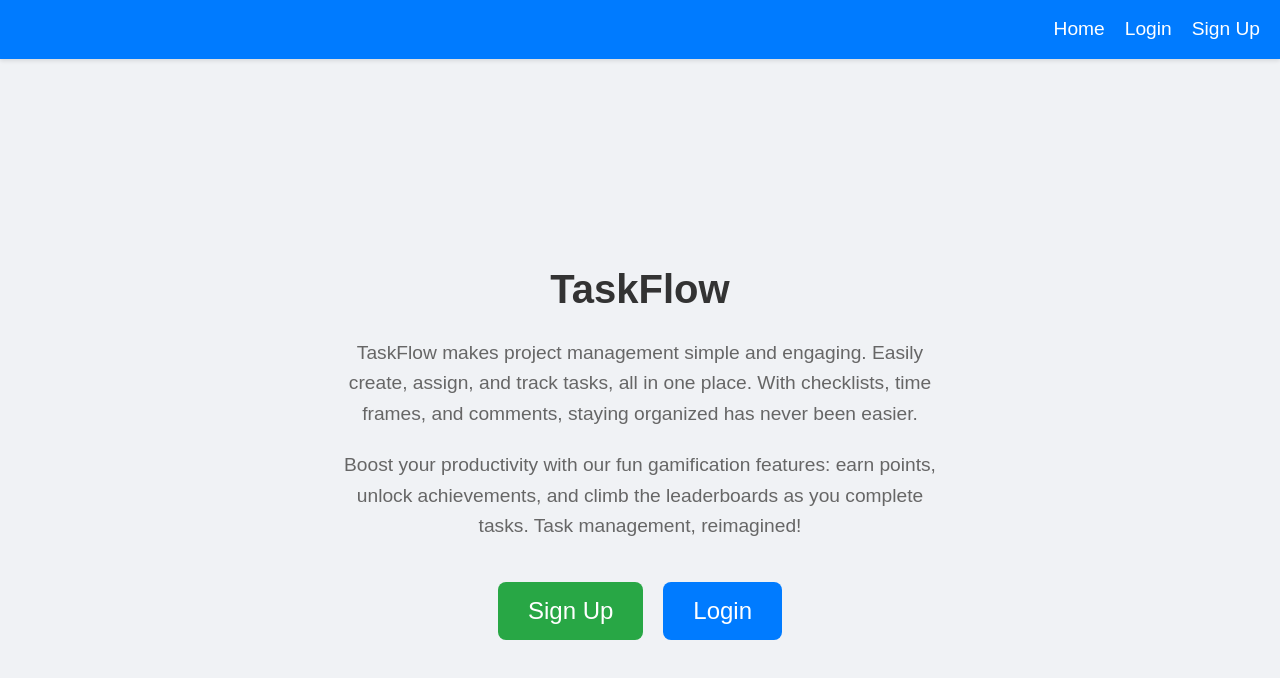
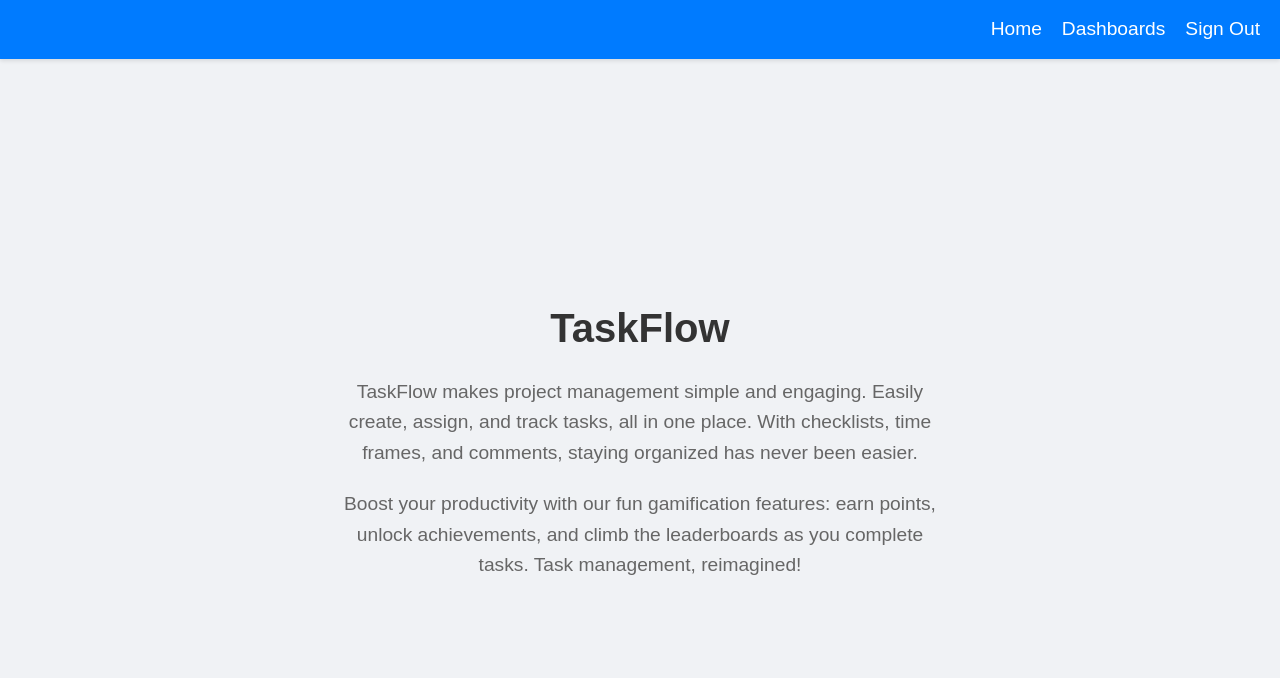
Before and after one commit to Ethan-Passino/WebDesign-Project, a React (Create React App) app in the folder src/frontend/: page / in a window 1280 px wide. Shown: the top 678 px of the page. Built offline with nearby package versions, Linux system fonts and the light colour scheme; sample sign-in values are in the browser's storage.

Commit message:
Login Persists

```diff
--- a/src/frontend/src/pages/App.tsx
+++ b/src/frontend/src/pages/App.tsx
@@ -2,85 +2,59 @@ import { BrowserRouter as Router, Routes, Route, Link, Navigate } from 'react-ro
 import Login from './Login/Login';
 import Signup from './Signup/Signup';
 import Dashboard from './Dashboard/Dashboard';
-import { useState } from 'react';
+import DashboardSelection from './DashboardSelection/DashboardSelection';
+import Home from './Home'
+import { AuthProvider, useAuth } from './AuthContext'; // Import AuthContext and AuthProvider
 import './App.css';
-import DashboardSelection from './DashboardSelection/DashboardSelection';
 
 function App() {
-  const [isLoggedIn, setIsLoggedIn] = useState(false); // Manage login state
+  return (
+    <AuthProvider>
+      <Router>
+        <div>
+          {/* Navigation bar */}
+          <NavBar />
 
-  const handleLogout = () => {
-    setIsLoggedIn(false); // Set isLoggedIn to false to log out the user
-  };
+          <Routes>
+            <Route path="/" element={<Home />} />
+            <Route path="/login" element={<Login />} />
+            <Route path="/signup" element={<Signup />} />
+            <Route path="/dashboard" element={<ProtectedRoute><Dashboard /></ProtectedRoute>} />
+            <Route path="/dashboardselector" element={<ProtectedRoute><DashboardSelection /></ProtectedRoute>} />
+          </Routes>
+        </div>
+      </Router>
+    </AuthProvider>
+  );
+}
+
+// Navigation Bar with conditional rendering based on login status
+function NavBar() {
+  const { isAuthenticated, logout } = useAuth();
 
   return (
-    <Router>
-      <div>
-        {/* Navigation bar that stays visible, but conditionally renders certain buttons */}
     <nav className="top-bar">
       <Link to="/" className="nav-link">Home</Link>
 
-          {/* Conditionally show Login and Sign Up buttons if the user is not logged in */}
-          {!isLoggedIn && (
+      {!isAuthenticated ? (
         <>
           <Link to="/login" className="nav-link">Login</Link>
           <Link to="/signup" className="nav-link">Sign Up</Link>
         </>
-          )}
-
-          {/* Conditionally show Dashboard and Sign Out buttons if the user is logged in */}
-          {isLoggedIn && (
+      ) : (
         <>
           <Link to="/dashboardselector" className="nav-link">Dashboards</Link>
-    <Link
-      to="/"  /* Redirect to home after logging out */
-      className="nav-link signout-button"
-      onClick={handleLogout}
-    >
-      Sign Out
-    </Link>
+          <Link to="/" className="nav-link signout-button" onClick={logout}>Sign Out</Link>
         </>
       )}
     </nav>
-
-        <Routes>
-          <Route path="/" element={<Home isLoggedIn={isLoggedIn} />} />
-          <Route path="/login" element={<Login onLogin={() => setIsLoggedIn(true)} />} />
-          <Route path="/signup" element={<Signup />} />
-          <Route
-            path="/dashboard"
-            element={isLoggedIn ? <Dashboard /> : <Navigate to="/login" />}
-          />
-          <Route
-            path="/dashboardselector"
-            element={isLoggedIn ? <DashboardSelection /> : <Navigate to="/login" /> }
-          />
-        </Routes>
-      </div>
-    </Router>
   );
 }
 
-function Home({ isLoggedIn }: { isLoggedIn: boolean }) {
-  return (
-    <div className="home-content">
-      <h1>TaskFlow</h1>
-      <p>TaskFlow makes project management simple and engaging. Easily create, assign, and track tasks, all in one place. With checklists, time frames, and comments, staying organized has never been easier.</p>
-      <p>Boost your productivity with our fun gamification features: earn points, unlock achievements, and climb the leaderboards as you complete tasks. Task management, reimagined!</p>
-
-      {/* Conditionally render the Signup and Login buttons only if the user is not logged in */}
-      {!isLoggedIn && (
-        <div className="button-container">
-          <Link to="/signup">
-            <button className="home-button signup-button">Sign Up</button>
-          </Link>
-          <Link to="/login">
-            <button className="home-button login-button">Login</button>
-          </Link>
-        </div>
-      )}
-    </div>
-  );
+// ProtectedRoute component to protect routes based on authentication status
+function ProtectedRoute({ children }: { children: JSX.Element }) {
+  const { isAuthenticated } = useAuth();
+  return isAuthenticated ? children : <Navigate to="/login" />;
 }
 
 export default App;
--- /dev/null
+++ b/src/frontend/src/pages/AuthContext.tsx
@@ -0,0 +1,54 @@
+// AuthContext.tsx
+import React, { createContext, useContext, useEffect, useState, ReactNode } from 'react';
+
+interface AuthContextType {
+    isAuthenticated: boolean;
+    login: (token: string, userId: string) => void;
+    logout: () => void;
+}
+
+interface AuthProviderProps {
+    children: ReactNode;
+}
+
+const AuthContext = createContext<AuthContextType | undefined>(undefined);
+
+export const AuthProvider: React.FC<AuthProviderProps> = ({ children }) => {
+    const [isAuthenticated, setIsAuthenticated] = useState<boolean>(false);
+
+    // Check localStorage on mount to set initial authentication state
+    useEffect(() => {
+        const token = localStorage.getItem('authToken');
+        const userId = localStorage.getItem('userId');
+
+        if (token && userId) {
+            setIsAuthenticated(true);
+        }
+    }, []); // Empty dependency array ensures this runs only on mount
+
+    const login = (token: string, userId: string) => {
+        localStorage.setItem('authToken', token);
+        localStorage.setItem('userId', userId);
+        setIsAuthenticated(true);
+    };
+
+    const logout = () => {
+        localStorage.removeItem('authToken');
+        localStorage.removeItem('userId');
+        setIsAuthenticated(false);
+    };
+
+    return (
+        <AuthContext.Provider value={{ isAuthenticated, login, logout }}>
+            {children}
+        </AuthContext.Provider>
+    );
+};
+
+export const useAuth = () => {
+    const context = useContext(AuthContext);
+    if (!context) {
+        throw new Error("useAuth must be used within an AuthProvider");
+    }
+    return context;
+};
--- /dev/null
+++ b/src/frontend/src/pages/Home.tsx
@@ -0,0 +1,28 @@
+import React from 'react';
+import { Link } from 'react-router-dom';
+import { useAuth } from './AuthContext';
+
+const Home: React.FC = () => {
+    const { isAuthenticated } = useAuth();
+
+    return (
+        <div className="home-content">
+            <h1>TaskFlow</h1>
+            <p>TaskFlow makes project management simple and engaging. Easily create, assign, and track tasks, all in one place. With checklists, time frames, and comments, staying organized has never been easier.</p>
+            <p>Boost your productivity with our fun gamification features: earn points, unlock achievements, and climb the leaderboards as you complete tasks. Task management, reimagined!</p>
+
+            {!isAuthenticated && (
+                <div className="button-container">
+                    <Link to="/signup">
+                        <button className="home-button signup-button">Sign Up</button>
+                    </Link>
+                    <Link to="/login">
+                        <button className="home-button login-button">Login</button>
+                    </Link>
+                </div>
+            )}
+        </div>
+    );
+};
+
+export default Home;
--- a/src/frontend/src/pages/Login/Login.tsx
+++ b/src/frontend/src/pages/Login/Login.tsx
@@ -1,16 +1,14 @@
 import React, { useState } from 'react';
 import { useNavigate } from 'react-router-dom';
+import { useAuth } from '../AuthContext'; // Import useAuth from AuthContext
 import './Login.css';
 
-interface LoginProps {
-  onLogin: () => void;
-}
-
-const Login: React.FC<LoginProps> = ({ onLogin }) => {
+const Login: React.FC = () => {
   const [username, setUsername] = useState('');
   const [password, setPassword] = useState('');
   const [message, setMessage] = useState('');
   const navigate = useNavigate();
+  const { login } = useAuth(); // Get the login function from AuthContext
 
   const validateUsername = (username: string) => {
     const usernameRegex = /^[^\s]{3,20}$/;
@@ -46,10 +44,8 @@ const Login: React.FC<LoginProps> = ({ onLogin }) => {
 
       if (response.ok) {
         const data = await response.json();
-        localStorage.setItem('userId', data.userId); // Store userId after successful login
-        localStorage.setItem('authToken', data.token); // Store token in localStorage
+        login(data.token, data.userId); // Call login from AuthContext
         setMessage('Login successful!');
-        onLogin(); // Update login state in the parent component
         navigate('/dashboardselector'); // Redirect to the dashboard selection page
       } else {
         const data = await response.json();
```
Lines whose indentation alone changed are shown as unchanged.
